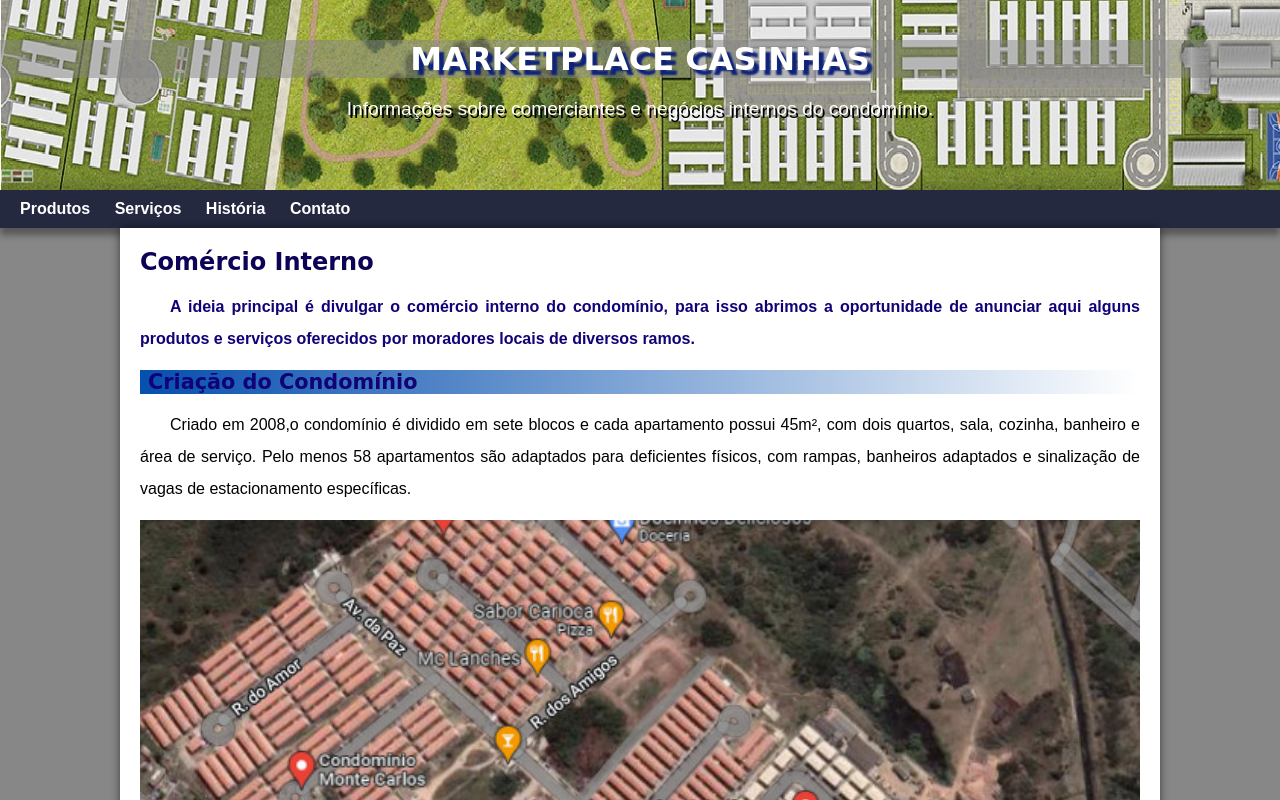
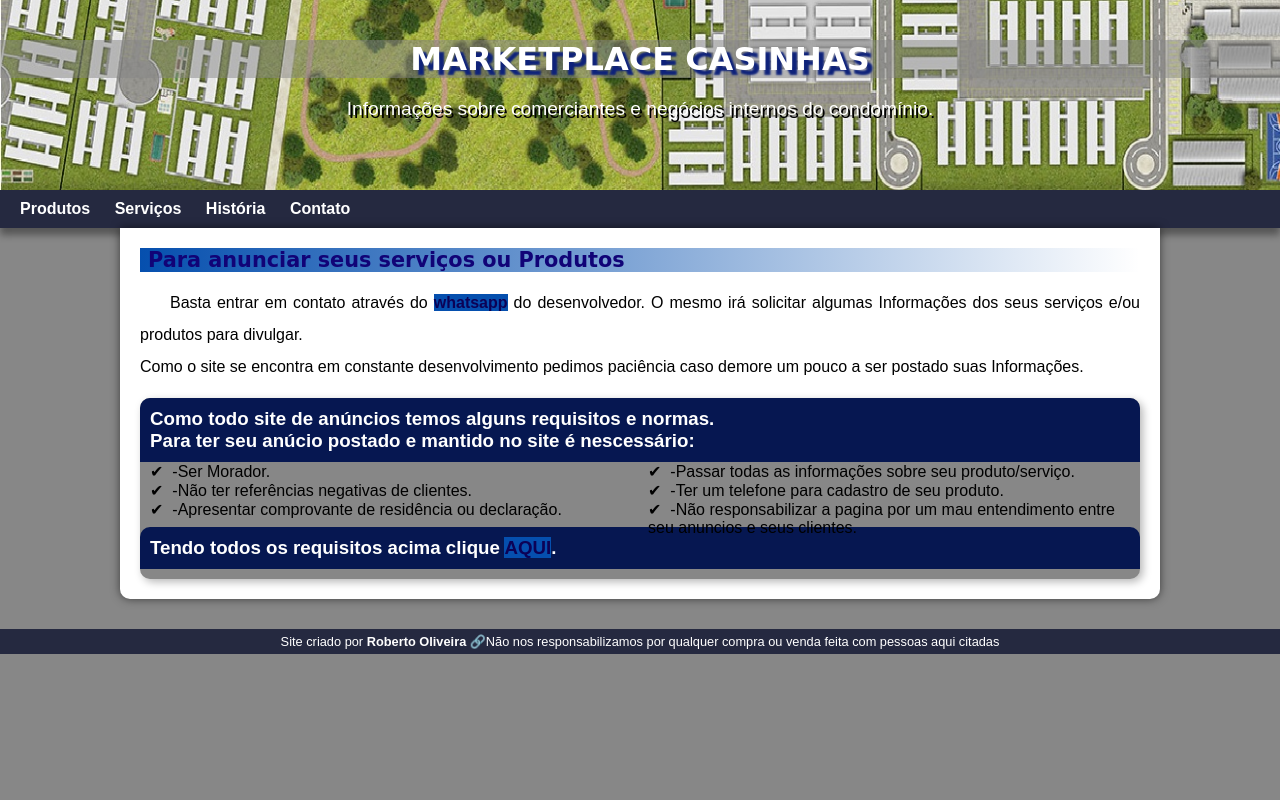
Before and after one commit to robertodooliveira/projetocasinhas, a plain HTML site: page contato.html in a window 1280 px wide. Shown: the top 800 px of the page. Drawn offline with Linux system fonts and the light colour scheme; a web font is replaced by a local one.

Commit message:
Primeira versão

```diff
--- a/contato.html
+++ b/contato.html
@@ -23,35 +23,35 @@
 
         </nav>
         <main>
-            <article>
-                <h1>Comércio Interno </h1>
+            <h2>Para anunciar seus serviços ou Produtos</h2>
 
-                <strong>
-                    <p>A ideia principal é divulgar o comércio interno do condomínio, para isso abrimos a oportunidade de anunciar aqui alguns produtos e serviços oferecidos por moradores locais de diversos ramos.</p>
-                </strong>
-
-                <h2>Criação do Condomínio</h2>
-
-                <p>Criado em 2008,o condomínio é dividido em sete blocos e cada apartamento possui 45m², com dois quartos, sala, cozinha, banheiro e área de serviço. Pelo menos 58 apartamentos são adaptados para deficientes físicos, com rampas, banheiros adaptados e sinalização de vagas de estacionamento específicas.
-
-                </p>
-
-                <picture>
-                    <source media="(max-width:30px )" srcset="imagens/dan-droids-pt.jpg">
-
-                    <img src="img/imgfund.jpg" alt="foto panoramica do Google">
-                </picture>
-
-                <h2>Para anunciar seus serviços ou Produtos</h2>
-
-                <p>Para anunciar basta entrar em contato através do whatsapp do desenvolvedor. O mesmo irá solicitar algumas Informações dos seus serviços e/ou produtos para divulgar. <br>
+                <p>Basta entrar em contato através do <a href="https://api.whatsapp.com/send?phone=5522974042881&text=%C3%B3la%2C%20vim%20atrav%C3%A9s%20do%20site%20marketplace%20das%20casinhas...">whatsapp</a> do desenvolvedor. O mesmo irá solicitar algumas Informações dos seus serviços e/ou produtos para divulgar. <br>
                     Como o site se encontra em constante desenvolvimento pedimos paciência caso demore um pouco a ser postado suas Informações.
               </p>
 
 
+
+              <aside>
+                <h3>Como todo site de anúncios temos alguns requisitos e normas. <br>
+                    Para ter seu anúcio postado e mantido no site é nescessário:</h3>
+
+
+             <ul>
+                 <li>-Ser Morador. </li>
+                 <li>-Não ter referências negativas de clientes. </li>
+                 <li>-Apresentar comprovante de residência ou declaração. </li>
+                 <li>-Passar todas as informações sobre seu produto/serviço. </li>
+                 <li>-Ter um telefone para cadastro de seu produto.</li>
+                 <li>-Não responsabilizar a pagina por um mau entendimento entre seu anuncios e seus clientes. </li>
+             </ul>
+
+             <h3>Tendo todos os requisitos acima clique <a href="https://api.whatsapp.com/send?phone=5522974042881&text=%C3%B3la%2C%20vim%20atrav%C3%A9s%20do%20site%20marketplace%20das%20casinhas...">AQUI</a>.</h3>
+
+            </aside>
+
         </main>
         <footer>
-            <p>Site criado por <a href="https://www.facebook.com/Roberto.oliveira1128/" target="_blank" class="externo">Roberto Oliveira</a></p>
+            <p>Site criado por <a href="https://www.facebook.com/Roberto.oliveira1128/" target="_blank" class="externo">Roberto Oliveira</a>Não nos responsabilizamos por qualquer compra ou venda feita com pessoas aqui citadas </p>
 
         </footer>
 
```
Also changed, not shown: historia.html (+2 -1 lines), index.html (+4 -17 lines), servicos.html (+2 -1 lines).
